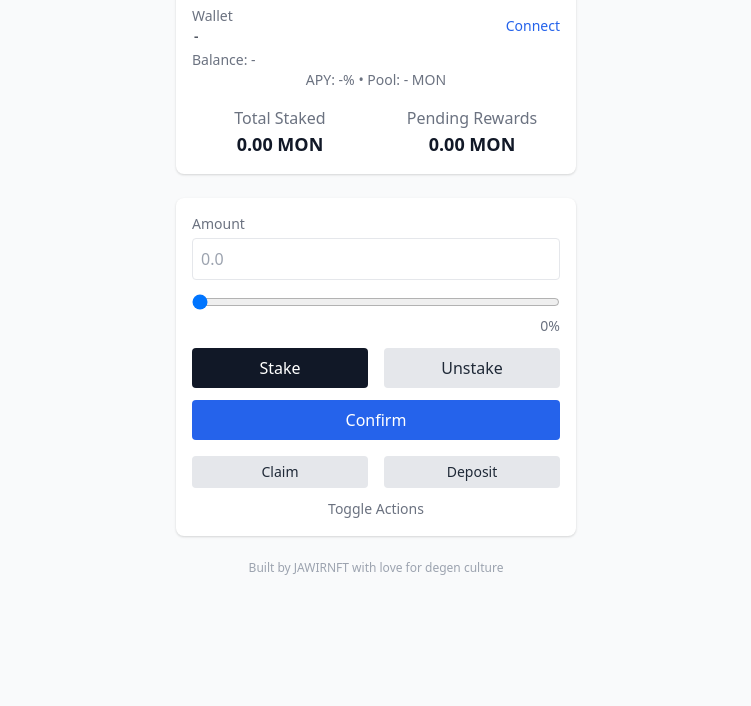
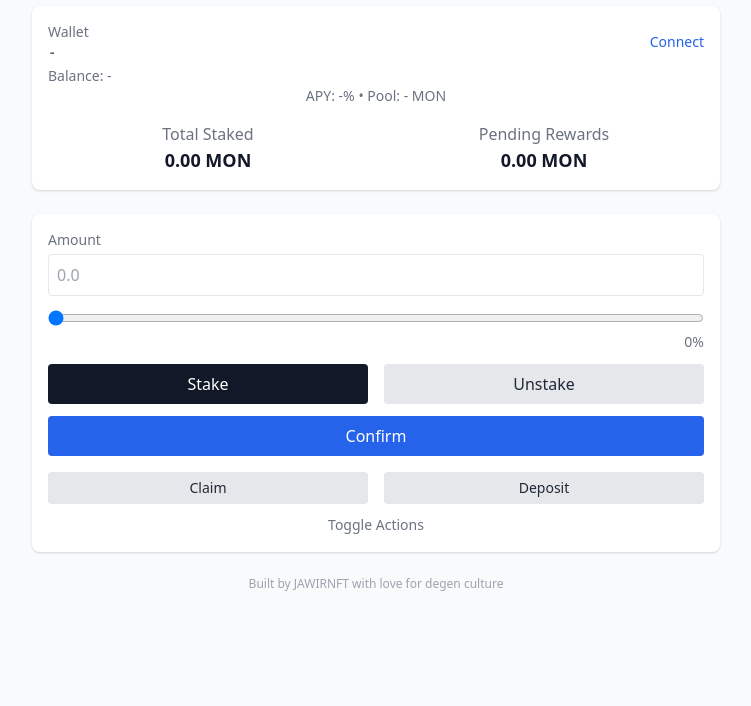
Before and after one commit to Zaeni21/Stakemonad, a plain HTML site: page index.html in a window 1280 px wide. Shown: the part 94-800 px from the top of the page, without its empty margins (264-1015 px from the left). Drawn offline with nearby package versions, Linux system fonts and the light colour scheme.

Commit message:
Update index.html

```diff
--- a/index.html
+++ b/index.html
@@ -8,7 +8,7 @@
   <link href="https://cdn.jsdelivr.net/npm/tailwindcss@2.2.19/dist/tailwind.min.css" rel="stylesheet"/>
 </head>
 <body class="bg-gray-50 text-gray-900 font-sans">
-  <div class="max-w-md mx-auto p-6">
+  <div class="max-w-3xl mx-auto p-6 lg:p-10">
     <h1 class="text-3xl font-bold mb-6">Stake MON</h1>
 
     <div class="bg-white shadow rounded-lg p-4 mb-6">
```
